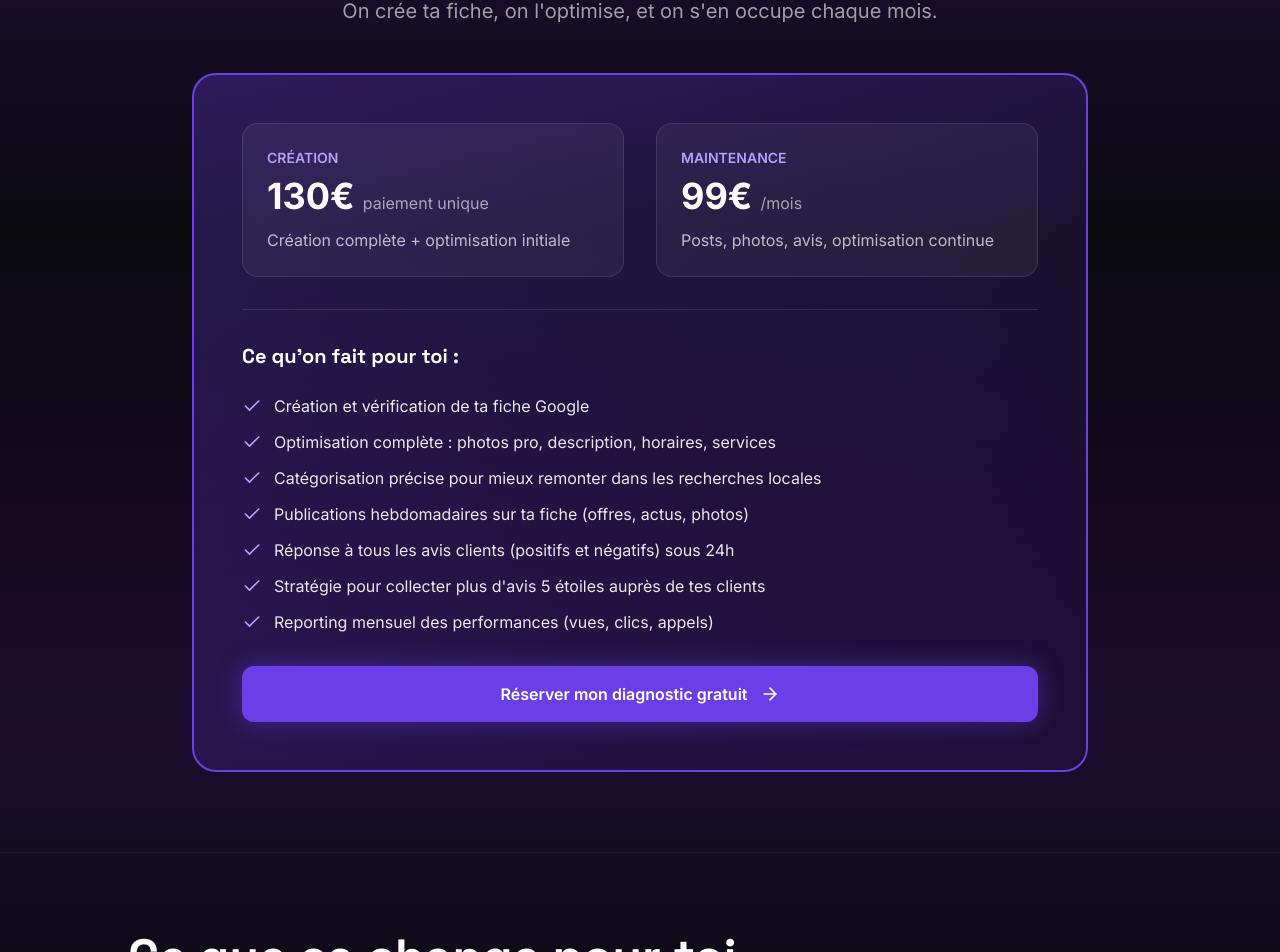
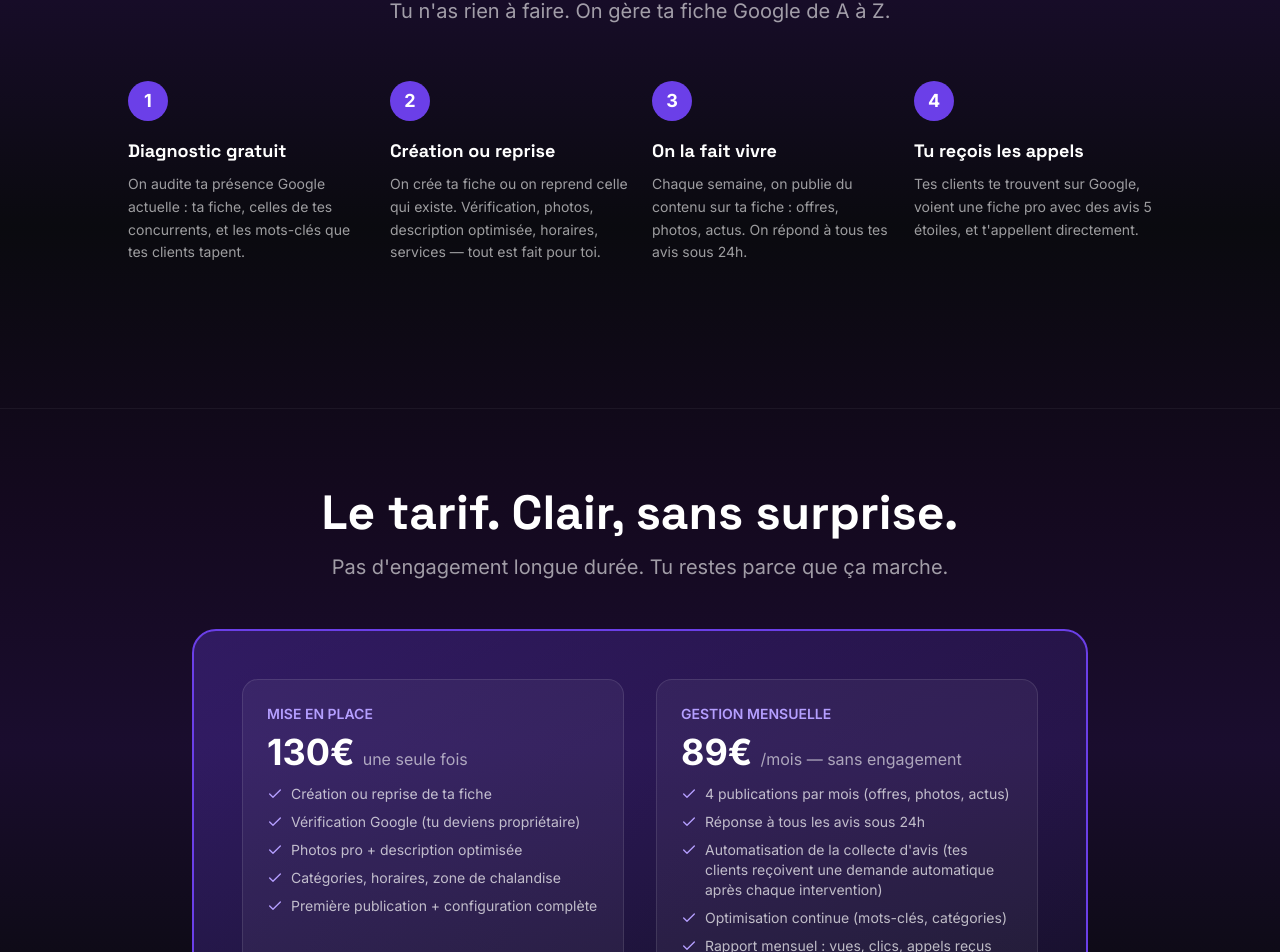
Before and after one commit to DigitalPulseAgency/SITE-AGENCE-definitif, a React (Vite) app: page /fiche-google in a window 1280 px wide. Shown: the part 1373-2325 px from the top of the page. Built offline with nearby package versions, Linux system fonts and the light colour scheme.

Commit message:
fiche-google: prix 89€/mois + automatisation avis Google

```diff
--- a/src/pages/FicheGoogle.jsx
+++ b/src/pages/FicheGoogle.jsx
@@ -64,64 +64,89 @@ export default function FicheGoogle() {
         </div>
       </section>
 
+      {/* COMMENT ÇA MARCHE */}
+      <section className="py-20 px-6 border-t border-white/5">
+        <div className="max-w-5xl mx-auto">
+          <h2 className="text-3xl md:text-5xl font-bold mb-4 text-center">
+            Comment ça se passe, concrètement.
+          </h2>
+          <p className="text-xl text-white/60 mb-14 text-center">
+            Tu n'as rien à faire. On gère ta fiche Google de A à Z.
+          </p>
+
+          <div className="grid md:grid-cols-4 gap-6 mb-16">
+            {[
+              { step: "1", titre: "Diagnostic gratuit", desc: "On audite ta présence Google actuelle : ta fiche, celles de tes concurrents, et les mots-clés que tes clients tapent." },
+              { step: "2", titre: "Création ou reprise", desc: "On crée ta fiche ou on reprend celle qui existe. Vérification, photos, description optimisée, horaires, services — tout est fait pour toi." },
+              { step: "3", titre: "On la fait vivre", desc: "Chaque semaine, on publie du contenu sur ta fiche : offres, photos, actus. On répond à tous tes avis sous 24h." },
+              { step: "4", titre: "Tu reçois les appels", desc: "Tes clients te trouvent sur Google, voient une fiche pro avec des avis 5 étoiles, et t'appellent directement." }
+            ].map((item, i) => (
+              <div key={i} className="relative">
+                <div className="w-10 h-10 rounded-full bg-[#6B3FE8] flex items-center justify-center text-lg font-bold mb-4">{item.step}</div>
+                <h3 className="font-bold text-lg mb-2">{item.titre}</h3>
+                <p className="text-white/60 text-sm leading-relaxed">{item.desc}</p>
+              </div>
+            ))}
+          </div>
+        </div>
+      </section>
+
       {/* L'OFFRE */}
       <section className="py-20 px-6 border-t border-white/5">
         <div className="max-w-4xl mx-auto">
           <h2 className="text-3xl md:text-5xl font-bold mb-4 text-center">
-            Une offre claire, sans surprise.
+            Le tarif. Clair, sans surprise.
           </h2>
           <p className="text-xl text-white/60 mb-12 text-center">
-            On crée ta fiche, on l'optimise, et on s'en occupe chaque mois.
+            Pas d'engagement longue durée. Tu restes parce que ça marche.
           </p>
 
           <div className="bg-gradient-to-br from-[#6B3FE8]/30 to-[#6B3FE8]/5 border-2 border-[#6B3FE8] rounded-3xl p-8 md:p-12">
             <div className="grid md:grid-cols-2 gap-8 mb-8">
               {/* Setup */}
               <div className="bg-white/[0.05] border border-white/10 rounded-2xl p-6">
-                <div className="text-sm font-semibold text-[#B59FFF] mb-2">CRÉATION</div>
+                <div className="text-sm font-semibold text-[#B59FFF] mb-2">MISE EN PLACE</div>
                 <div className="flex items-baseline gap-2 mb-3">
                   <span className="text-4xl font-bold">130€</span>
-                  <span className="text-white/60">paiement unique</span>
+                  <span className="text-white/60">une seule fois</span>
                 </div>
-                <p className="text-white/70">Création complète + optimisation initiale</p>
+                <ul className="space-y-2 text-sm text-white/70">
+                  <li className="flex gap-2"><Check className="w-4 h-4 text-[#B59FFF] flex-shrink-0 mt-0.5" /><span>Création ou reprise de ta fiche</span></li>
+                  <li className="flex gap-2"><Check className="w-4 h-4 text-[#B59FFF] flex-shrink-0 mt-0.5" /><span>Vérification Google (tu deviens propriétaire)</span></li>
+                  <li className="flex gap-2"><Check className="w-4 h-4 text-[#B59FFF] flex-shrink-0 mt-0.5" /><span>Photos pro + description optimisée</span></li>
+                  <li className="flex gap-2"><Check className="w-4 h-4 text-[#B59FFF] flex-shrink-0 mt-0.5" /><span>Catégories, horaires, zone de chalandise</span></li>
+                  <li className="flex gap-2"><Check className="w-4 h-4 text-[#B59FFF] flex-shrink-0 mt-0.5" /><span>Première publication + configuration complète</span></li>
+                </ul>
               </div>
 
               {/* Maintenance */}
               <div className="bg-white/[0.05] border border-white/10 rounded-2xl p-6">
-                <div className="text-sm font-semibold text-[#B59FFF] mb-2">MAINTENANCE</div>
+                <div className="text-sm font-semibold text-[#B59FFF] mb-2">GESTION MENSUELLE</div>
                 <div className="flex items-baseline gap-2 mb-3">
-                  <span className="text-4xl font-bold">99€</span>
-                  <span className="text-white/60">/mois</span>
+                  <span className="text-4xl font-bold">89€</span>
+                  <span className="text-white/60">/mois — sans engagement</span>
                 </div>
-                <p className="text-white/70">Posts, photos, avis, optimisation continue</p>
+                <ul className="space-y-2 text-sm text-white/70">
+                  <li className="flex gap-2"><Check className="w-4 h-4 text-[#B59FFF] flex-shrink-0 mt-0.5" /><span>4 publications par mois (offres, photos, actus)</span></li>
+                  <li className="flex gap-2"><Check className="w-4 h-4 text-[#B59FFF] flex-shrink-0 mt-0.5" /><span>Réponse à tous les avis sous 24h</span></li>
+                  <li className="flex gap-2"><Check className="w-4 h-4 text-[#B59FFF] flex-shrink-0 mt-0.5" /><span>Automatisation de la collecte d'avis (tes clients reçoivent une demande automatique après chaque intervention)</span></li>
+                  <li className="flex gap-2"><Check className="w-4 h-4 text-[#B59FFF] flex-shrink-0 mt-0.5" /><span>Optimisation continue (mots-clés, catégories)</span></li>
+                  <li className="flex gap-2"><Check className="w-4 h-4 text-[#B59FFF] flex-shrink-0 mt-0.5" /><span>Rapport mensuel : vues, clics, appels reçus</span></li>
+                </ul>
               </div>
             </div>
 
-            <div className="border-t border-white/10 pt-8">
-              <h3 className="text-xl font-bold mb-6">Ce qu'on fait pour toi :</h3>
-              <ul className="space-y-3">
-                {[
-                  "Création et vérification de ta fiche Google",
-                  "Optimisation complète : photos pro, description, horaires, services",
-                  "Catégorisation précise pour mieux remonter dans les recherches locales",
-                  "Publications hebdomadaires sur ta fiche (offres, actus, photos)",
-                  "Réponse à tous les avis clients (positifs et négatifs) sous 24h",
-                  "Stratégie pour collecter plus d'avis 5 étoiles auprès de tes clients",
-                  "Reporting mensuel des performances (vues, clics, appels)"
-                ].map((item, i) => (
-                  <li key={i} className="flex gap-3 items-start">
-                    <Check className="w-5 h-5 text-[#B59FFF] flex-shrink-0 mt-0.5" />
-                    <span className="text-white/90">{item}</span>
-                  </li>
-                ))}
-              </ul>
+            <div className="bg-white/[0.03] border border-white/10 rounded-xl p-5 mb-8">
+              <p className="text-white/80 text-center">
+                <strong className="text-white">En clair :</strong> tu nous confies ta fiche, on la rend visible, on la fait vivre. Tes clients reçoivent automatiquement une demande d'avis après chaque intervention. Tu ne touches à rien — et les avis s'accumulent.
+              </p>
             </div>
 
             <a
               href={CAL_LINK}
               target="_blank"
               rel="noopener noreferrer"
-              className="mt-8 w-full text-center inline-flex items-center justify-center gap-3 bg-[#6B3FE8] hover:bg-[#5a32d4] text-white font-semibold py-4 rounded-xl transition-all duration-300 ease-out shadow-[0_0_25px_rgba(107,63,232,0.45)] hover:shadow-[0_0_40px_rgba(107,63,232,0.7)] hover:scale-[1.02] hover:-translate-y-0.5"
+              className="mt-4 w-full text-center inline-flex items-center justify-center gap-3 bg-[#6B3FE8] hover:bg-[#5a32d4] text-white font-semibold py-4 rounded-xl transition-all duration-300 ease-out shadow-[0_0_25px_rgba(107,63,232,0.45)] hover:shadow-[0_0_40px_rgba(107,63,232,0.7)] hover:scale-[1.02] hover:-translate-y-0.5"
             >
               Réserver mon diagnostic gratuit
               <ArrowRight className="w-5 h-5" />
```
Also changed, not shown: 1 other file (tests, documents, lock files or other folders).
